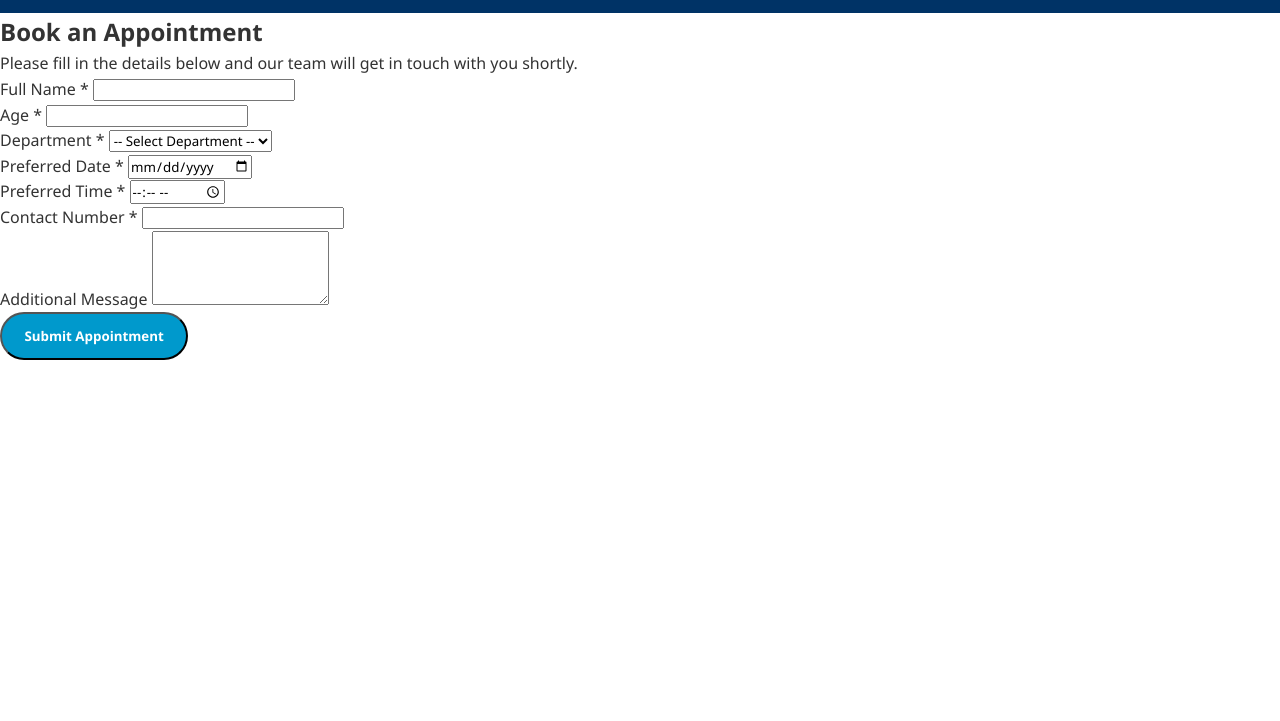
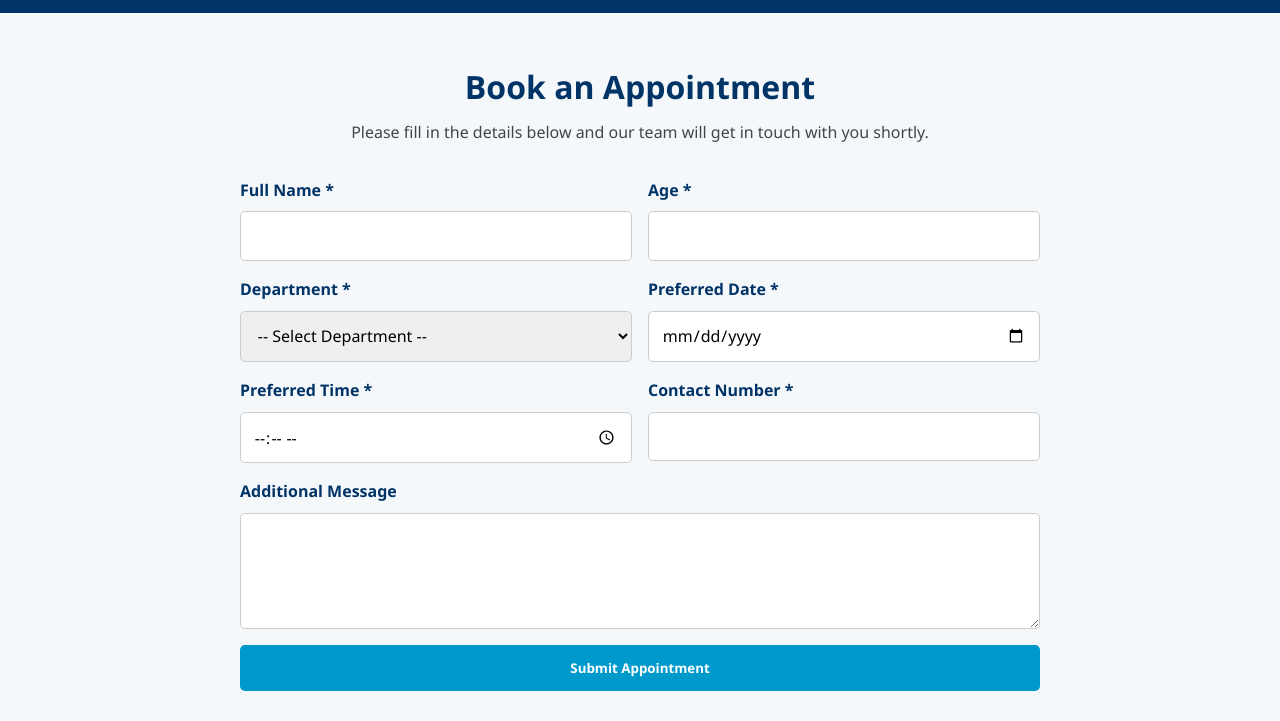
Before and after one commit to Swethas04/CureLine, a plain HTML site: page appointments.html in a window 1280 px wide. Shown: the part 79-800 px from the top of the page. Drawn offline with Linux system fonts and the light colour scheme.

Commit message:
Added the styles for appointment form

```diff
--- a/styles.css
+++ b/styles.css
@@ -247,20 +247,80 @@ body {
 }
 
 /* APPOINTMENT SECTION */
-.appointment-preview {
-    padding: 2rem;
-    background-color: #ffffff;
+.appointment-form {
+    padding: 3rem 2rem;
+    background-color: #f4f8fb;
     text-align: center;
 }
 
-.appointment-preview h2 {
+.appointment-form h2 {
     color: #003366;
-    margin-bottom: 1rem;
+    font-size: 2rem;
+    margin-bottom: 0.5rem;
 }
 
-.appointment-preview p {
+.appointment-form p {
+    color: #444;
+    margin-bottom: 2rem;
+}
+
+form {
+    max-width: 800px;
+    margin: 0 auto;
+    display: grid;
+    grid-template-columns: 1fr 1fr;
+    gap: 1rem;
+}
+
+.form-group {
+    display: flex;
+    flex-direction: column;
+    text-align: left;
+}
+
+.form-group.full-width {
+    grid-column: 1 / -1;
+}
+
+label {
+    font-weight: 600;
+    margin-bottom: 0.5rem;
+    color: #003366;
+}
+
+input,
+select,
+textarea {
+    padding: 0.8rem;
+    border: 1px solid #ccc;
+    border-radius: 5px;
     font-size: 1rem;
-    margin-bottom: 1rem;
+}
+
+textarea {
+    resize: vertical;
+}
+
+button.btn {
+    background-color: #0099cc;
+    color: white;
+    border: none;
+    padding: 0.9rem 1.5rem;
+    border-radius: 5px;
+    font-weight: 600;
+    cursor: pointer;
+    transition: background-color 0.3s ease;
+}
+
+button.btn:hover {
+    background-color: #00c2cb;
+}
+
+/* Responsive */
+@media (max-width: 768px) {
+    form {
+        grid-template-columns: 1fr;
+    }
 }
 
 /* FOOTER */
```
